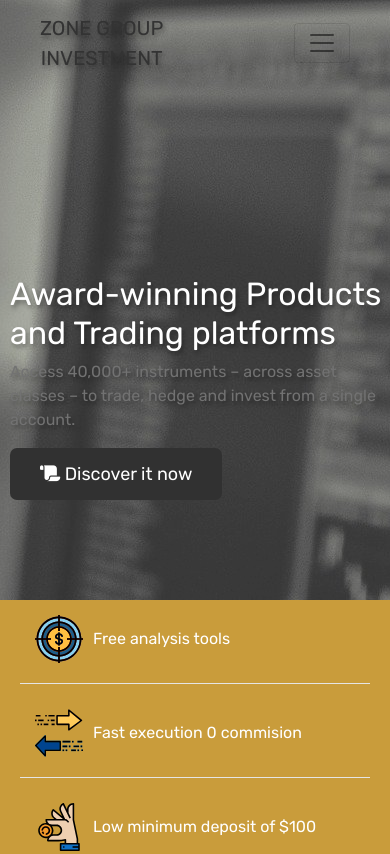
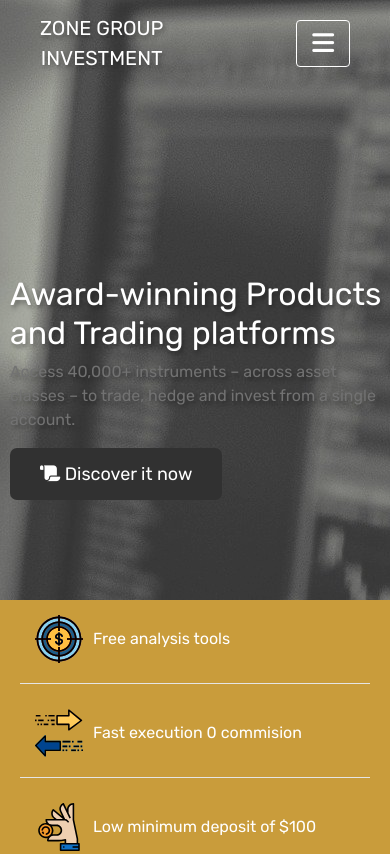
Before and after one commit to Mahamadou828/Invest, a plain HTML site: page index.html in a window 390 px wide. Shown: the top 854 px of the page. Drawn offline with nearby package versions, Linux system fonts and the light colour scheme.

Commit message:
Premiere version du site

```diff
--- a/index.html
+++ b/index.html
@@ -44,7 +44,7 @@
         data-toggle="collapse"
         aria-label="Toggle navigation"
       >
-        <span class="navbar-toggler-icon"></span>
+        <i class="fas fa-bars"></i>
       </button>
 
       <div
@@ -260,8 +260,6 @@
           insidiarum praepositus opera cogitabatur hoc genere die hoc aurum hoc.
         </p>
       </div>
-      <hr class="separator" />
-
       <div class="secondpart">
         <div class="d-flex footer-icon">
           <div class="d-flex flex-row secondpart-payment">
--- a/script/index.js
+++ b/script/index.js
@@ -1,20 +1,28 @@
+/**
+ * @param {HTMLElement} elt
+ */
+function AnimateOpoacity(elt) {
+  elt.animate(
+    [
+      {
+        opacity: 1,
+      },
+    ],
+    {
+      duration: 300,
+    }
+  );
+}
+
 window.onload = function () {
+  let position = window.scrollY;
   document
     .querySelector(".navbar-toggler")
     .addEventListener("click", function () {
       const elt = document.querySelector(".responsive-navbar");
       elt.classList.remove("dispear");
       elt.classList.add("appear");
-      elt.animate(
-        [
-          {
-            opacity: 1,
-          },
-        ],
-        {
-          duration: 300,
-        }
-      );
+      AnimateOpoacity(elt);
       window.setTimeout(function () {
         elt.style.opacity = 1;
       }, 300);
@@ -40,4 +48,36 @@ window.onload = function () {
         elt.classList.add("dispear");
       }, 300);
     });
+
+  window.addEventListener("scroll", function () {
+    const elt = document.querySelector(".navbar");
+    const logo = document.querySelector(".logo");
+    const scrollPosition = window.scrollY;
+    if (position > scrollPosition && scrollPosition > 10) {
+      console.log("vers le haut", scrollPosition);
+      elt.classList.add("fixed");
+      AnimateOpoacity(elt);
+      window.setTimeout(function () {
+        elt.style.opacity = 1;
+      }, 300);
+    } else if (scrollPosition <= 20) {
+      elt.classList.remove("fixed");
+    } else {
+      elt.animate(
+        [
+          {
+            opacity: 0,
+          },
+        ],
+        {
+          duration: 300,
+        }
+      );
+      window.setTimeout(function () {
+        elt.style.opacity = null;
+        elt.classList.remove("fixed");
+      }, 300);
+    }
+    position = scrollPosition;
+  });
 };
--- a/style/index.css
+++ b/style/index.css
@@ -67,6 +67,21 @@ a {
   display: flex;
 }
 
+.fixed {
+  position: fixed !important;
+  top: 0;
+  left: 0;
+  background-color: #333 !important;
+  opacity: 0;
+}
+
+.navbar-toggler {
+  color: #fff !important;
+  border-color: #fff !important;
+  font-size: 25px !important;
+  padding: 10px 15px !important;
+}
+
 .navbar .navbar-element {
   width: 100%;
   display: flex;
@@ -118,7 +133,11 @@ a {
   text-align: center;
   font-weight: 400;
   text-shadow: 2px 3px 4px rgba(0, 0, 0, 0.35);
-  color: #333 !important;
+  color: #fff !important;
+}
+
+.logo-fixed {
+  color: #fff !important;
 }
 
 @media screen and (max-width: 992px) {
```
